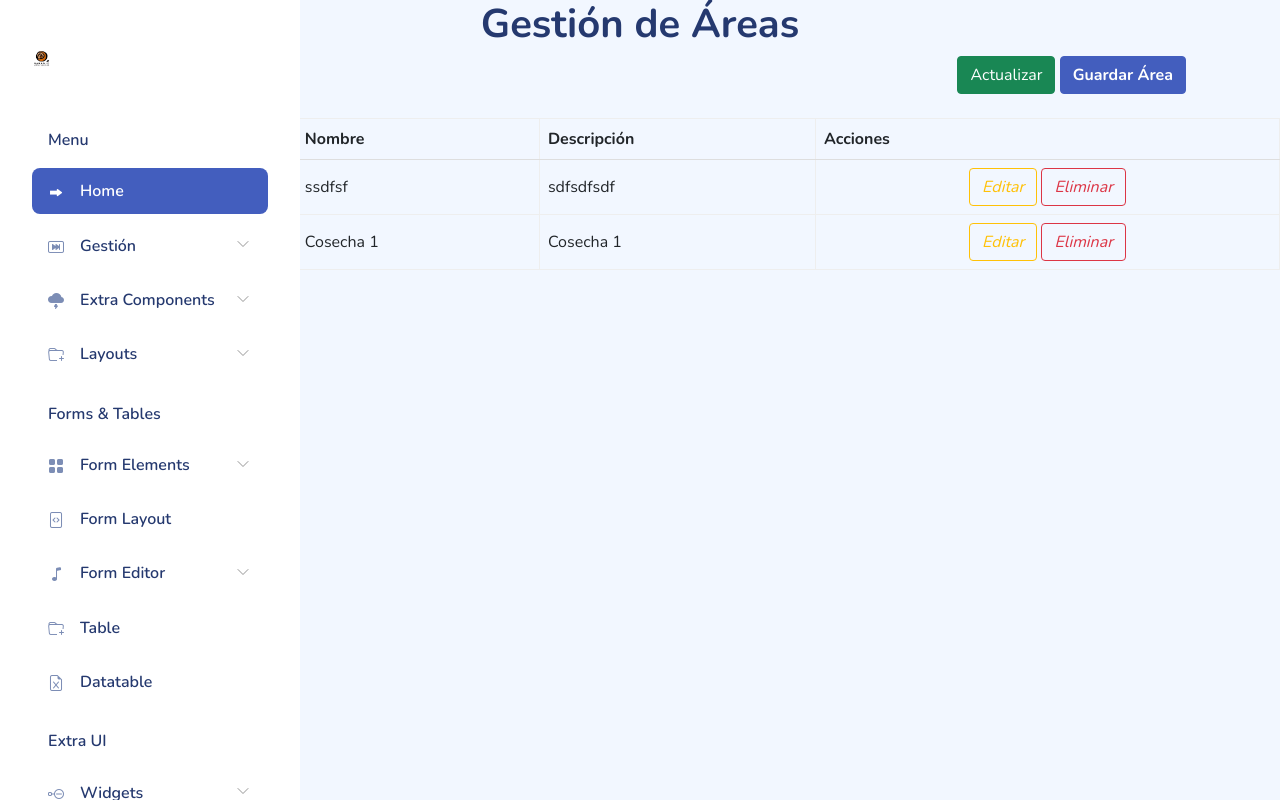
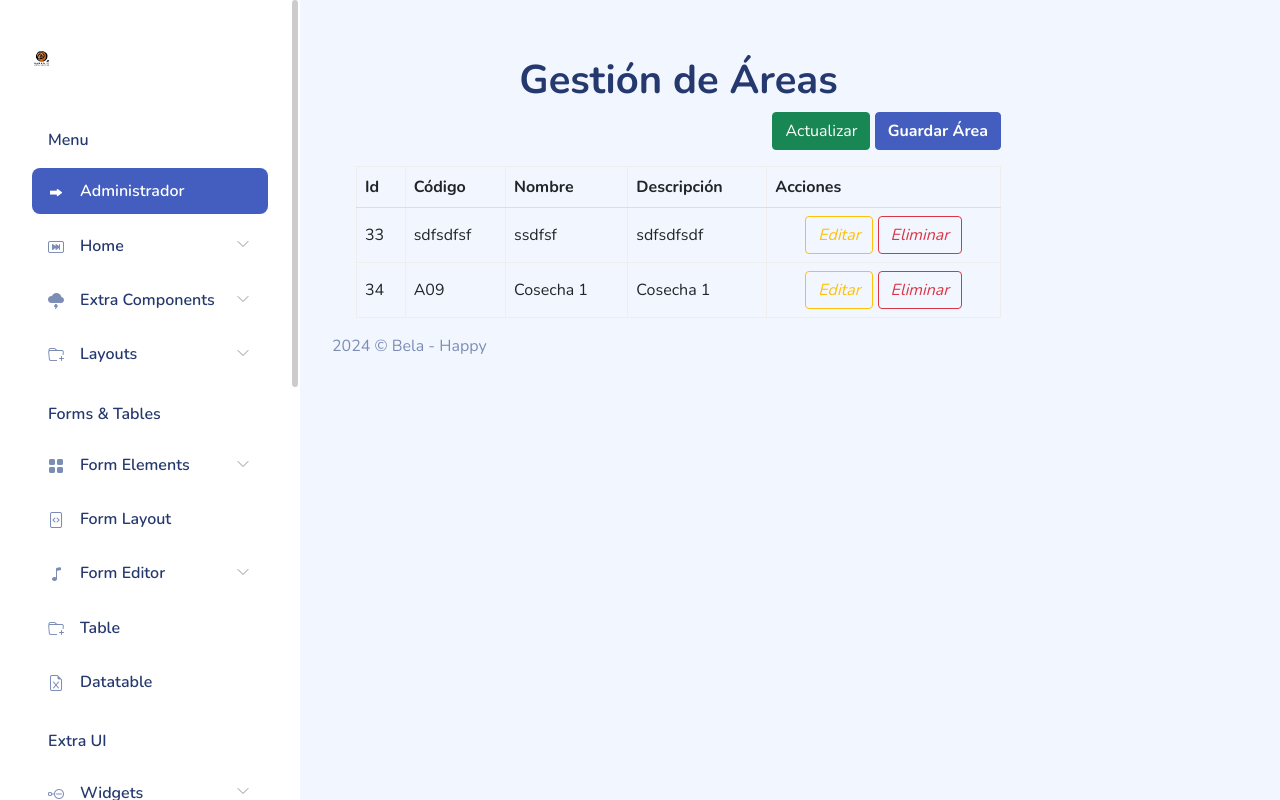
Before and after one commit to ALEXITOSOTO/projectionNaranjo, a Django app: page /Areas/gestion.html/ in a window 1280 px wide. Run offline with Django 5.2, Linux system fonts and the light colour scheme; data comes from the database, SQL or seed files in the repository; both versions use the stored data as it was after the commit; some libraries are stand-ins or nearby versions.

Commit message:
V5: Acoplamiento del menu Listo

```diff
--- a/Aplicaciones/Gestion/templates/Areas/gestion.html
+++ b/Aplicaciones/Gestion/templates/Areas/gestion.html
@@ -1,9 +1,12 @@
 {% extends "plantilla.html" %}
 {% load static %}
 {% block body %}
-<div class="container">
+<div class="container mt-4">
+    <div class="row">
+        <!-- Contenido principal -->
+        <div class="col-md-9">
             <h1 class="text-center">Gestión de Áreas</h1>
-    <div class="row">
+            <div class="row mb-3">
                 <div class="col-md-12 text-end">
                     <button class="btn btn-success" onclick="cargarareas();"><i class="fas fa-refresh"></i> Actualizar</button>
                     <button type="button" class="btn btn-primary" data-bs-toggle="modal" data-bs-target="#exampleModal">
@@ -11,8 +14,6 @@
                     </button>
                 </div>
             </div>
-</div>
-<br>
             <div class="col-md-12" id="contenedor-areas"></div>
 
             <!-- Modal -->
@@ -26,12 +27,18 @@
                         <div class="modal-body">
                             <form action="#" id="frm_nuevo_area">
                                 {% csrf_token %}
+                                <div class="mb-3">
                                     <label for="codigo"><b>Código:</b></label>
-                    <input type="text" id="codigo" name="codigo" class="form-control" placeholder="Ingresar código del área"><br>
+                                    <input type="text" id="codigo" name="codigo" class="form-control" placeholder="Ingresar código del área">
+                                </div>
+                                <div class="mb-3">
                                     <label for="nombre"><b>Nombre:</b></label>
-                    <input type="text" id="nombre" name="nombre" class="form-control" placeholder="Ingresar nombre del área"><br>
+                                    <input type="text" id="nombre" name="nombre" class="form-control" placeholder="Ingresar nombre del área">
+                                </div>
+                                <div class="mb-3">
                                     <label for="descripcion"><b>Descripción:</b></label>
-                    <input type="text" id="descripcion" name="descripcion" class="form-control" placeholder="Ingresar descripción del área"><br>
+                                    <input type="text" id="descripcion" name="descripcion" class="form-control" placeholder="Ingresar descripción del área">
+                                </div>
                                 <button type="submit" class="btn btn-primary"><i class="fas fa-save"></i> Guardar</button>
                                 <button type="button" class="btn btn-danger" data-bs-dismiss="modal"><i class="fas fa-times"></i> Cancelar</button>
                             </form>
@@ -39,7 +46,10 @@
                     </div>
                 </div>
             </div>
-<br><br><br>
+        </div>
+    </div>
+</div>
+
 <script>
     // Inicializa la validación del formulario con jQuery Validate
     $("#frm_nuevo_area").validate({
@@ -66,31 +76,27 @@
             }
         },
         submitHandler: function(formulario) {
-            // Crear un objeto FormData con los datos del formulario
             const formData = new FormData(formulario);
 
             $.ajax({
                 url: "{% url 'guardarArea' %}", // Cambia esto al nombre de la vista en Django que maneja la solicitud POST
                 type: "POST",
                 data: formData,
-                processData: false, // Impide que jQuery procese los datos
-                contentType: false, // Impide que jQuery establezca el tipo de contenido
+                processData: false,
+                contentType: false,
                 success: function(response) {
-                    // Manejar la respuesta del servidor
                     if (response.estado) {
                         Swal.fire({
                             title: "Confirmación",
                             text: response.mensaje,
                             icon: 'success'
                         }).then(() => {
-                            // Recargar la página
                             location.reload();
                         });
 
-                        $('#exampleModal').modal('hide'); // Oculta el modal después de guardar
-                        formulario.reset(); // Resetea los campos del formulario
-                        cargarareas(); // Opcionalmente, puedes recargar la lista de áreas aquí si es necesario
-
+                        $('#exampleModal').modal('hide');
+                        formulario.reset();
+                        cargarareas();
                     } else {
                         Swal.fire({
                             title: "Error",
@@ -100,7 +106,6 @@
                     }
                 },
                 error: function(xhr, status, error) {
-                    // Manejar errores
                     Swal.fire({
                         title: "Error",
                         text: "Hubo un error al guardar el área",
@@ -121,8 +126,9 @@
         });
     }
 
-    // Llama a la función para cargar áreas al cargar la página
+    $(document).ready(function() {
         cargarareas();
+    });
 </script>
 
 {% endblock %}
--- a/Aplicaciones/Gestion/templates/plantilla.html
+++ b/Aplicaciones/Gestion/templates/plantilla.html
@@ -26,13 +26,12 @@
 
 <body>
     <div id="app">
-        <!--INICIO MENU-->
         <div id="sidebar" class="active">
             <div class="sidebar-wrapper active">
                 <div class="sidebar-header">
                     <div class="d-flex justify-content-between">
                         <div class="logo">
-                            <a href="{% static 'index.html' %}"><img src="{% static 'plantilla/maz/dist/assets/images/logo/logo.png' %}" alt="Logo" srcset=""></a>
+                            <a href="#"><img src="{% static 'plantilla/maz/dist/assets/images/logo/logo.png' %}" alt="Logo" srcset=""></a>
                         </div>
                         <div class="toggler">
                             <a href="#" class="sidebar-hide d-xl-none d-block"><i class="bi bi-x bi-middle"></i></a>
@@ -44,26 +43,26 @@
                         <li class="sidebar-title">Menu</li>
 
                         <li class="sidebar-item active ">
-                            <a href="{% url 'home' %}" class='sidebar-link'>
+                            <a href="index.html" class='sidebar-link'>
                                 <i class="bi bi-grid-fill"></i>
-                                <span>Home</span>
+                                <span>Administrador</span>
                             </a>
                         </li>
 
                         <li class="sidebar-item  has-sub">
                             <a href="#" class='sidebar-link'>
                                 <i class="bi bi-stack"></i>
-                                <span>Gestión</span>
+                                <span>Home</span>
                             </a>
                             <ul class="submenu ">
                                 <li class="submenu-item ">
-                                    <a href="{% url 'gestionAreas' %}">Áreas</a>
+                                    <a href="{% url 'gestionAreas' %}">Areas</a>
                                 </li>
                                 <li class="submenu-item ">
-                                    <a href="component-badge.html">Bloques</a>
+                                    <a href="{% url 'gestionResponsables' %}">Responsables</a>
                                 </li>
                                 <li class="submenu-item ">
-                                    <a href="component-breadcrumb.html">Responsables</a>
+                                    <a href="#">Bloques</a>
                                 </li>
                                 <li class="submenu-item ">
                                     <a href="component-button.html">Button</a>
@@ -386,7 +385,14 @@
                 <button class="sidebar-toggler btn x"><i data-feather="x"></i></button>
             </div>
         </div>
-        <!--FIN MENU-->
+        <div id="main">
+            <header class="mb-3">
+                <a href="#" class="burger-btn d-block d-xl-none">
+                    <i class="bi bi-justify fs-3"></i>
+                </a>
+            </header>
+
+            <!--FIN MENU-->
 
             <!--Inicio codigo jinja2-->
             {% block body %}
@@ -398,15 +404,23 @@
 
         <!--FIN FOOTER-->
 
-        <script src="{% static 'plantilla/maz/dist/assets/vendors/perfect-scrollbar/perfect-scrollbar.min.js' %}"></script>
-        <script src="{% static 'plantilla/maz/dist/assets/js/bootstrap.bundle.min.js' %}"></script>
+            <footer>
+                <div class="footer clearfix mb-0 text-muted">
+                    <div class="float-start">
+                        <p>2024 &copy; Bela - Happy</p>
+                    </div>
 
-        <script src="{% static 'plantilla/maz/dist/assets/vendors/apexcharts/apexcharts.js' %}"></script>
-        <script src="{% static 'plantilla/maz/dist/assets/js/pages/dashboard.js' %}"></script>
+                </div>
+            </footer>
+        </div>
+    </div>
+    <script src="{% static 'plantilla/maz/dist/assets/vendors/perfect-scrollbar/perfect-scrollbar.min.js' %}"></script>
+    <script src="{% static 'plantilla/maz/dist/assets/js/bootstrap.bundle.min.js' %}"></script>
 
-        <script src="{% static 'plantilla/maz/dist/assets/js/main.js' %}"></script>
-    </div>
+    <script src="{% static 'plantilla/maz/dist/assets/vendors/apexcharts/apexcharts.js' %}"></script>
+    <script src="{% static 'plantilla/maz/dist/assets/js/pages/dashboard.js' %}"></script>
 
+    <script src="{% static 'plantilla/maz/dist/assets/js/main.js' %}"></script>
 </body>
 {% if messages %}
         {% for mensaje in messages %}
```
Also changed, not shown: bddNara.db. Lines whose indentation alone changed are shown as unchanged.
